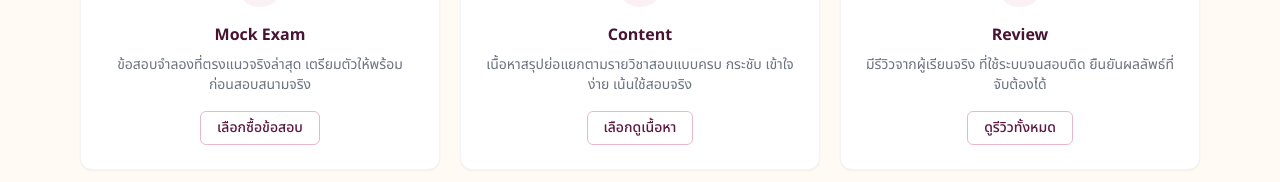
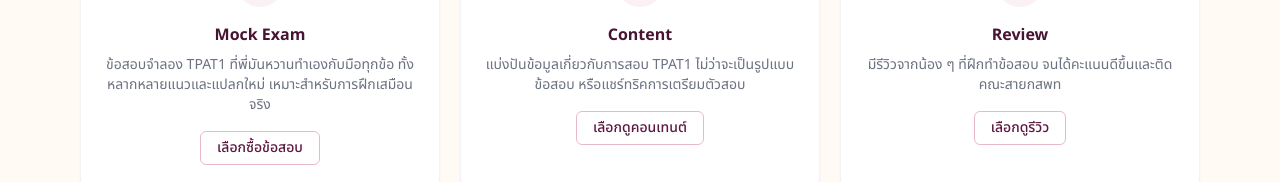
Before and after one commit to 30062550/MEDMANWANN, a Next.js app: page / in a window 1280 px wide. Shown: the part 770-952 px from the top of the page. Built offline with nearby package versions, Linux system fonts and the light colour scheme; no server answers.

Commit message:
Update page.tsx

```diff
--- a/src/app/(shop)/page.tsx
+++ b/src/app/(shop)/page.tsx
@@ -52,23 +52,23 @@
         <FeatureCard
           icon={<FileText size={22} />}
           title="Mock Exam"
-          description="ข้อสอบจำลองที่ตรงแนวจริงล่าสุด เตรียมตัวให้พร้อมก่อนสอบสนามจริง"
+          description="ข้อสอบจำลอง TPAT1 ที่พี่มันหวานทำเองกับมือทุกข้อ ทั้งหลากหลายแนวและแปลกใหม่ เหมาะสำหรับการฝึกเสมือนจริง"
           href="/products"
           linkLabel="เลือกซื้อข้อสอบ"
         />
         <FeatureCard
           icon={<Layers size={22} />}
           title="Content"
-          description="เนื้อหาสรุปย่อแยกตามรายวิชาสอบแบบครบ กระชับ เข้าใจง่าย เน้นใช้สอบจริง"
+          description="แบ่งปันข้อมูลเกี่ยวกับการสอบ TPAT1 ไม่ว่าจะเป็นรูปแบบข้อสอบ หรือแชร์ทริคการเตรียมตัวสอบ"
           href="/products"
-          linkLabel="เลือกดูเนื้อหา"
+          linkLabel="เลือกดูคอนเทนต์"
         />
         <FeatureCard
           icon={<Star size={22} />}
           title="Review"
-          description="มีรีวิวจากผู้เรียนจริง ที่ใช้ระบบจนสอบติด ยืนยันผลลัพธ์ที่จับต้องได้"
+          description="มีรีวิวจากน้อง ๆ ที่ฝึกทำข้อสอบ จนได้คะแนนดีขึ้นและติดคณะสายกสพท"
           href="/products"
-          linkLabel="ดูรีวิวทั้งหมด"
+          linkLabel="เลือกดูรีวิว"
         />
       </div>
     </div>
```
